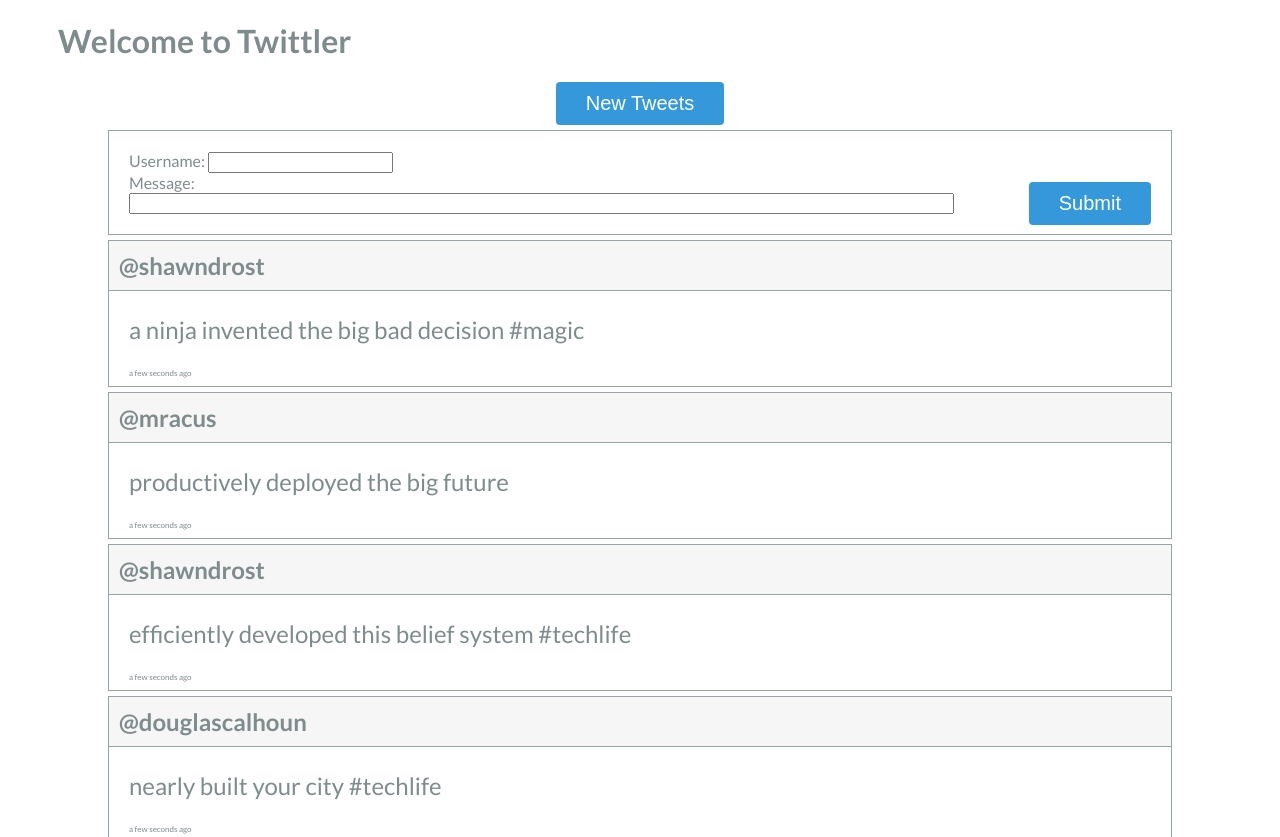
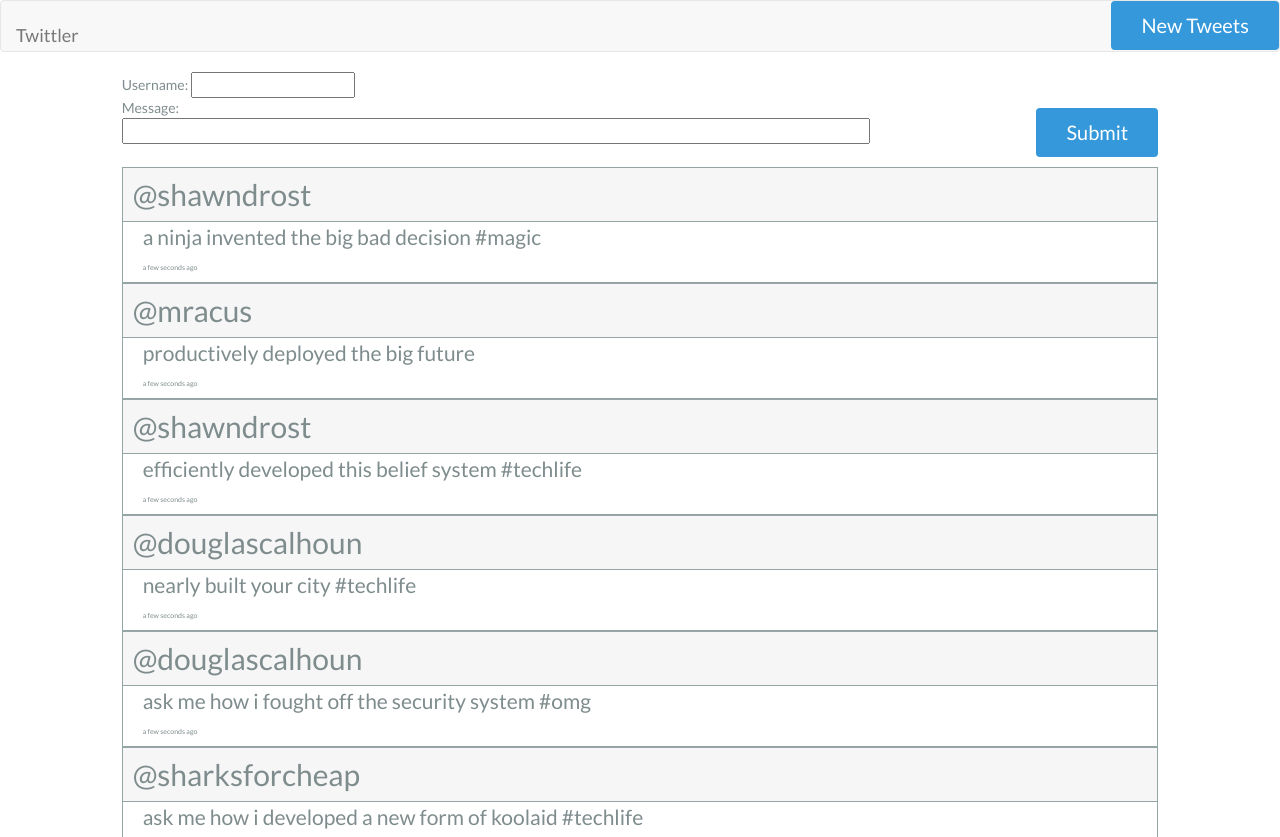
Before and after one commit to yntema/twittler, a plain HTML site: page index.html in a window 1280 px wide. Shown: the top 837 px of the page. Drawn offline with nearby package versions, Linux system fonts and the light colour scheme.

Commit message:
Add bootstraps styling

```diff
--- a/index.html
+++ b/index.html
@@ -3,24 +3,39 @@
   <head>
     <meta charset="utf-8">
     <title>Twittler</title>
+    <!-- Latest compiled and minified CSS -->
+    <link rel="stylesheet" href="http://maxcdn.bootstrapcdn.com/bootstrap/3.3.5/css/bootstrap.min.css">
+
+<!-- jQuery library -->
+    <script src="https://ajax.googleapis.com/ajax/libs/jquery/1.11.3/jquery.min.js"></script>
+
+<!-- Latest compiled JavaScript -->
+    <script src="http://maxcdn.bootstrapcdn.com/bootstrap/3.3.5/js/bootstrap.min.js"></script>
     <link rel="stylesheet" type="text/css" href="style.css">
     <link href='https://fonts.googleapis.com/css?family=Lato:400,100,300,700,900,400italic,300italic' rel='stylesheet' type='text/css'>
     <script src="jquery.js"></script>
     <script src="data_generator.js"></script>
     <script src="http://momentjs.com/downloads/moment.min.js"></script>
   </head>
+
   <body>
-    <div id="header">
-      <h1>Welcome to Twittler</h1>
-    </div>
-    <div>
-      <button id="new-tweet">New Tweets</button>
-    </div>
-    <div class="form">
+    <nav class="navbar navbar-default">
+      <div class="container-fluid">
+        <div class="navbar-header">
+          <a class="navbar-brand" href="#">
+            <h4>Twittler</h4>
+          </a>
+        </div>
+        <ul class="nav navbar-nav navbar-right">
+          <li><button id="new-tweet">New Tweets</button></li>
+        </ul>
+      </div>
+    </nav>
+    <div class="col-md-10 col-md-offset-1">
         Username: <input type='text' name='username'><br>
         Message: <br><input type='text' name='message' maxlength='140' size='100'>
         <button id="write-tweet">Submit</button>
     </div>
-    <div id="main"></div>
+    <div id="main" class="col-md-10 col-md-offset-1"></div>
   </body>
 </html>
--- a/style.css
+++ b/style.css
@@ -9,7 +9,7 @@ body {
 	margin-left: 50px;
 }
 .tweet {
-	margin: 5px 100px;
+/*	margin: 5px 100px;*/
 	border: 1px solid #95a5a6;
 }
 .user {
@@ -31,11 +31,6 @@ body {
 }
 .highlighted {
 	background-color: #f9f9f9;
-}
-.form {
-	margin: 5px 100px;
-	border: 1px solid #95a5a6;
-	padding: 20px;
 }
 
 button {
```
